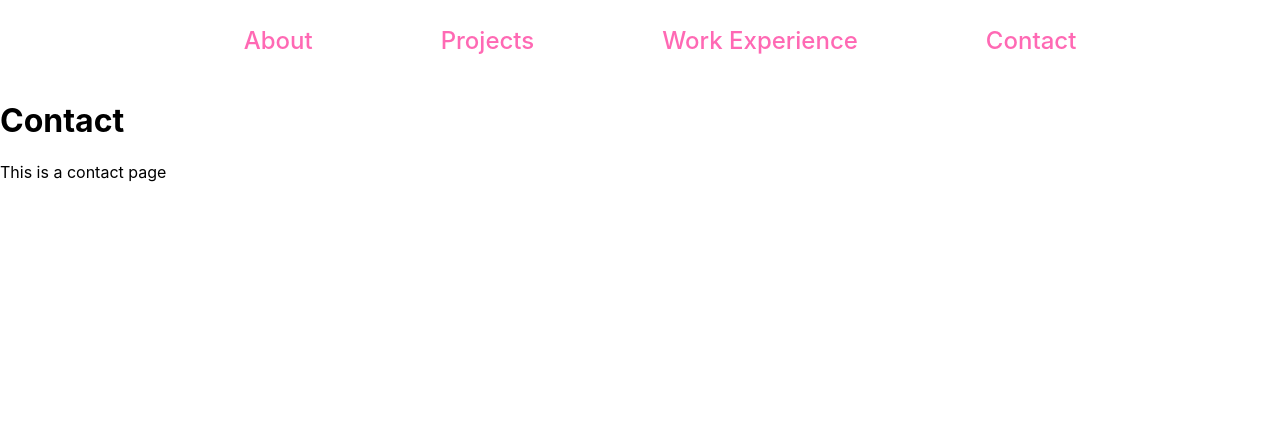
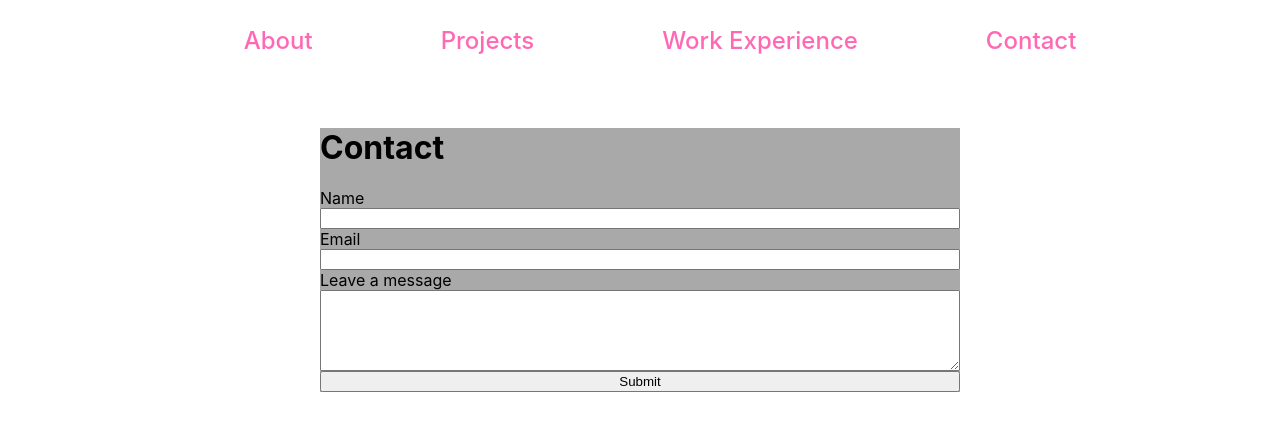
Before and after one commit to ChrisPimenta/my-portfolio, a Next.js app: page /contact in a window 1280 px wide. Shown: the top 430 px of the page. Built offline with nearby package versions, Linux system fonts and the light colour scheme.

Commit message:
Start with contact form

```diff
--- /dev/null
+++ b/components/ContactForm/ContactForm.tsx
@@ -0,0 +1,72 @@
+import styled from '@emotion/styled';
+import { useForm } from "react-hook-form";
+import { yupResolver } from '@hookform/resolvers/yup'
+import * as Yup from 'yup'
+
+type Inputs = {
+    name: string
+    email: string
+    message: string
+}
+
+
+const ContactForm = () => {
+    const validationSchema = Yup.object().shape({
+        name: Yup.string()
+            .required('First Name is required'),
+        email: Yup.string()
+            .required('Email is required')
+            .email('Email is invalid'),
+        message: Yup.string()
+            .max(500, 'Message cannot exceed 500')
+            .required('Message is required')
+    });
+
+    const formValidationOptions = { resolver: yupResolver(validationSchema) };
+
+    const { register, handleSubmit, formState: { errors } } = useForm<Inputs>(formValidationOptions);
+
+    const onSubmit = async (data: any) => {
+        console.log(data);
+        // const url = process.env.CONTACT_US_SEND_EMAIL === undefined ? '' : process.env.CONTACT_US_SEND_EMAIL;
+        // const response = await fetch(url, {
+        //     method: 'POST',
+        //     headers: {
+        //         'Content-Type': 'application/x-www-form-urlencoded'
+        //     },
+        //     body: JSON.stringify(data)
+        // })
+    };
+
+    // action={process.env.CONTACT_US_SEND_EMAIL} method="POST"
+    // { required: true, maxLength: 50 }
+    // { required: true, maxLength: 500 }
+
+    const Form = styled.form`
+        display: flex;
+        flex-direction: column;
+    `;
+
+    console.log(errors.name?.message);
+
+    return (
+        <Form onSubmit={handleSubmit(onSubmit)}>
+            <label htmlFor="name">Name</label>
+            <input {...register("name")} />
+            <div className="invalid-feedback">{errors.name?.message}</div>
+            <label htmlFor="name">Email</label>
+            <input {...register("email")} />
+            <div className="invalid-feedback">{errors.email?.message}</div>
+            <label htmlFor="message">Leave a message</label>
+            <textarea rows={5} {...register("message")} />
+            <div className="invalid-feedback">{errors.message?.message}</div>
+            <button type='submit'>Submit</button>
+        </Form>
+    )
+}
+
+export default ContactForm;
+
+// Ideas:
+// Contact Form
+//  Google places API pin. - Where i live, roughly
--- a/components/layout/Layout.tsx
+++ b/components/layout/Layout.tsx
@@ -10,8 +10,10 @@ const Layout: React.FC<PropsWithChildren> = ({ children }) => {
         <div>
             <MainNavigation />
             <main css={css`
-                width: 300;
-                height: 200;
+                margin: 3rem auto;
+                width: 90%;
+                max-width: 40rem;
+                background-color: darkgray;
             `}>
                 {children}
             </main>
--- a/components/layout/MainNavigation.tsx
+++ b/components/layout/MainNavigation.tsx
@@ -4,6 +4,9 @@ import styled from '@emotion/styled';
 import { css } from '@emotion/react';
 
 const MainNavigation = () => {
+    // TODO: Style menu properly and have it responsive as a burger menu
+    // Move styles to own file groupings and add global styles
+    // Design system to have golbal media queries (S, M L) and brand colors typography etc
     const NavbarLink = styled(Link)`
         color: hotpink;
         font-weight: 500;
@@ -17,11 +20,15 @@ const MainNavigation = () => {
             css={css`
                 width: 100%;
                 height: 5rem;
+                padding: 1rem;
                 display: flex;
-                padding: 1rem;
+                flex-direction: row;
                 justify-content: center;
                 align-items: center;
                 background-color: #ffffff2d;
+                @media (max-width: 1024px) {
+                    padding: 0.25rem;
+                }
                 @media (max-width: 700px) {
                     height: 500px;
                     flex-direction: column;
--- a/package.json
+++ b/package.json
@@ -11,6 +11,7 @@
   "dependencies": {
     "@emotion/react": "^11.10.5",
     "@emotion/styled": "^11.10.5",
+    "@hookform/resolvers": "^2.9.10",
     "@types/node": "18.11.11",
     "@types/react": "18.0.26",
     "@types/react-dom": "18.0.9",
@@ -19,7 +20,9 @@
     "next": "13.0.6",
     "react": "18.2.0",
     "react-dom": "18.2.0",
-    "typescript": "4.9.3"
+    "react-hook-form": "^7.15.3",
+    "typescript": "4.9.3",
+    "yup": "^0.32.11"
   },
   "devDependencies": {
     "autoprefixer": "^10.4.13",
--- a/pages/contact.tsx
+++ b/pages/contact.tsx
@@ -1,8 +1,10 @@
+import ContactForm from "../components/ContactForm/ContactForm";
+
 const Contact = () => {
     return (
         <>
             <h1>Contact</h1>
-            <p>This is a contact page</p>
+            <ContactForm />
         </>
     )
 }
--- a/pages/index.tsx
+++ b/pages/index.tsx
@@ -1,9 +1,9 @@
 const Home = () => {
   return (
-    <>
+    <div>
       <h1>Home Page</h1>
       <p>This is a home page</p>
-    </>
+    </div>
   )
 }
 
--- a/styles/Home.module.css
+++ b/styles/Home.module.css
@@ -1,4 +1,4 @@
-.container {
+/* .container {
   padding: 0 2rem;
 }
 
@@ -126,4 +126,4 @@
   .logo img {
     filter: invert(1);
   }
-}
+} */
--- a/tsconfig.json
+++ b/tsconfig.json
@@ -16,7 +16,7 @@
     "moduleResolution": "node",
     "resolveJsonModule": true,
     "isolatedModules": true,
-    "jsx": "react-jsx",
+    "jsx": "preserve",
     "jsxImportSource": "@emotion/react",
     "incremental": true
   },
```
Also changed, not shown: components/ContactForm/ContactForm.styles.tsx (added), 1 other file (tests, documents, lock files or other folders).
